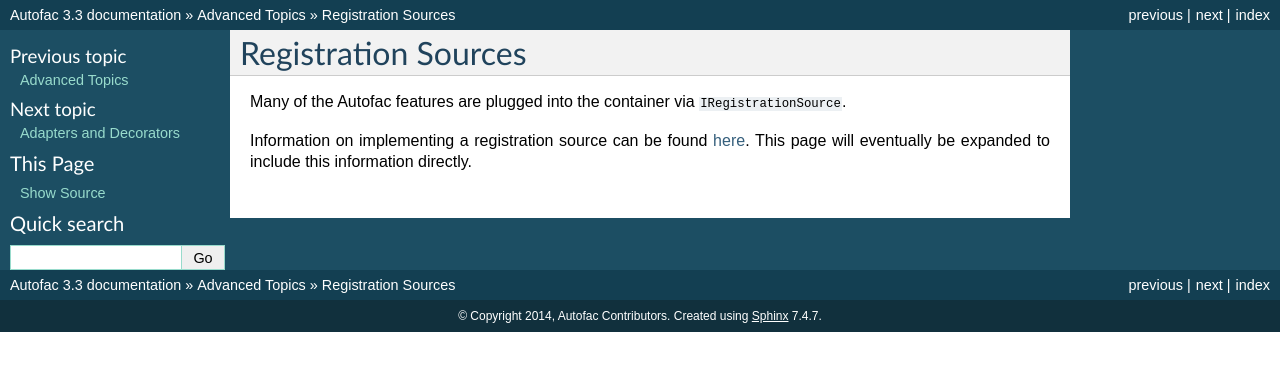
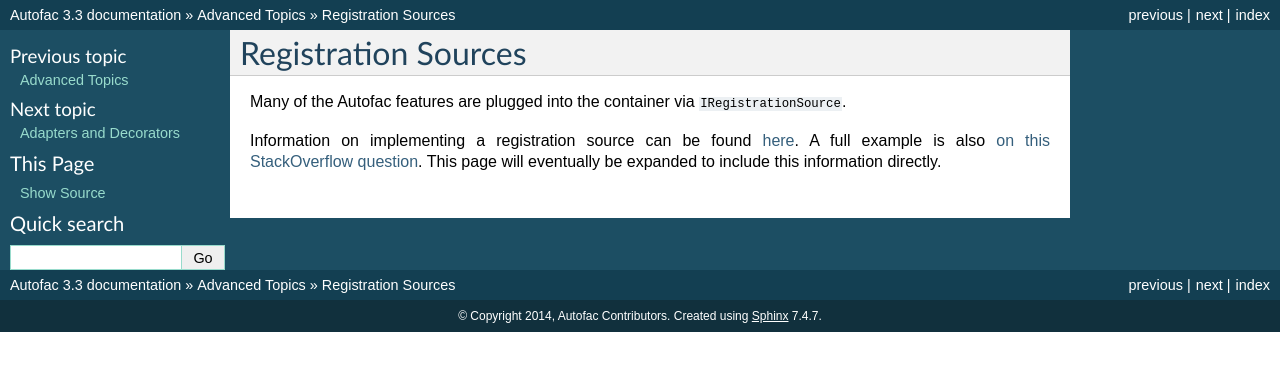
Before and after one commit to autofac/Documentation, a Sphinx documentation site: the page built from docs/advanced/registration-sources.rst, in a window 1280 px wide. Shown: the top 371 px of the page. Built offline with Sphinx 7.4.7, drawn with Linux system fonts in a browser that asks for light colours.

Commit message:
Update registration-sources.rst

```diff
--- a/docs/advanced/registration-sources.rst
+++ b/docs/advanced/registration-sources.rst
@@ -4,4 +4,4 @@
 
 Many of the Autofac features are plugged into the container via ``IRegistrationSource``.
 
-Information on implementing a registration source can be found `here <http://nblumhardt.com/2010/01/declarative-context-adapters-autofac2/>`_. This page will eventually be expanded to include this information directly.
+Information on implementing a registration source can be found `here <http://nblumhardt.com/2010/01/declarative-context-adapters-autofac2/>`_. A full example is also `on this StackOverflow question <http://stackoverflow.com/questions/31885320/how-can-i-register-a-boundless-type-hierarchy-using-autofac/31897754>`_. This page will eventually be expanded to include this information directly.
```
